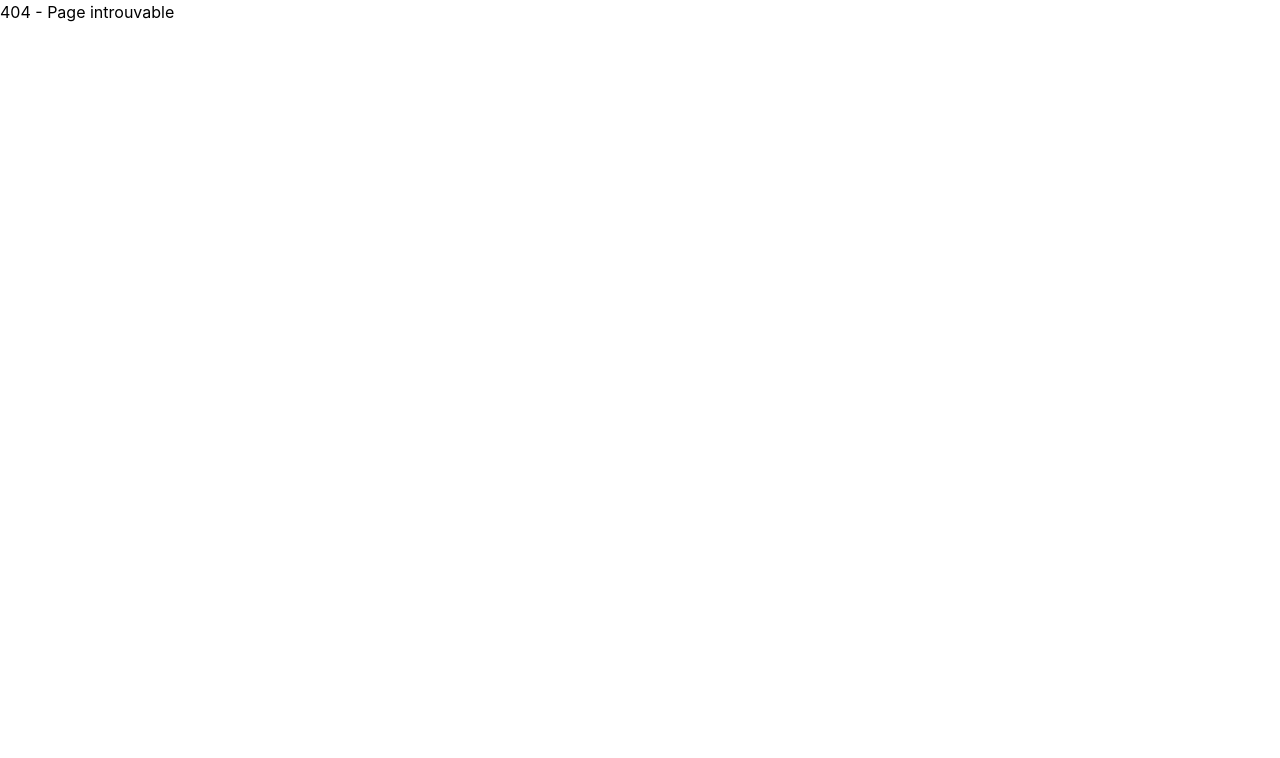
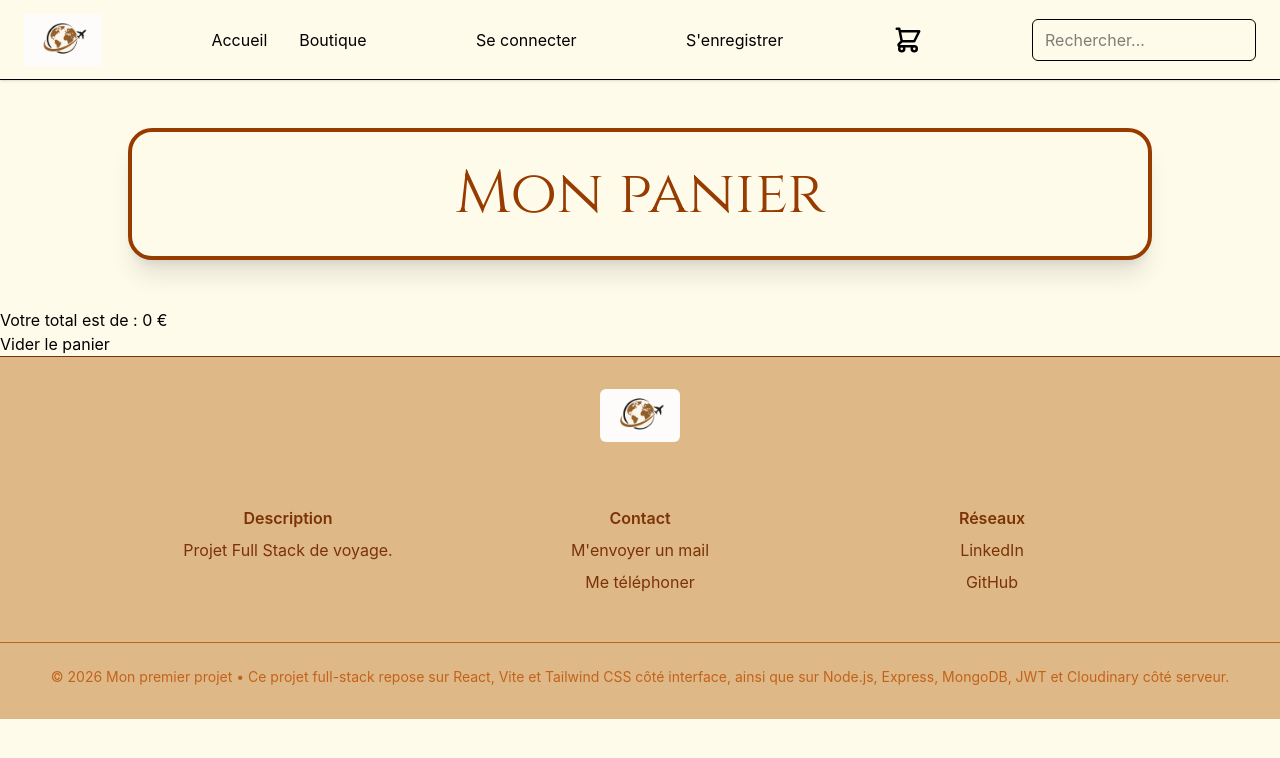
Before and after one commit to cyrilfoucher/first-fullstack, a React (Vite) app in the folder frontend/: page /panier in a window 1280 px wide. Before the commit this address had no page. Shown: the top 758 px of the page. Built offline with nearby package versions, Linux system fonts and the light colour scheme.

Commit message:
feat: ajout du panier avec Context API et gestion des quantités

```diff
--- a/frontend/src/components/common/navbar/NavActions.jsx
+++ b/frontend/src/components/common/navbar/NavActions.jsx
@@ -1,8 +1,13 @@
 import { NavLink } from "react-router-dom";
 import SearchBar from "../../ui/SearchBar.jsx";
 import { useNavigate } from "react-router-dom";
+import { HiOutlineShoppingCart } from "react-icons/hi";
+import { useContext } from "react";
+import CartContext from "../../../contexts/CartContext.jsx";
 
 function NavbarActions() {
+  const { panier } = useContext(CartContext);
+  const nombreArticles = panier.reduce((total, item) => total + item.quantite, 0);
   const token = localStorage.getItem("token");
   const navigate = useNavigate();
   function logout() {
@@ -33,6 +38,15 @@ function NavbarActions() {
           <NavLink to="/register">S'enregistrer</NavLink>
         </>
       )}
+      <NavLink to="/panier" className="relative">
+        <HiOutlineShoppingCart className="text-3xl" />
+
+        {nombreArticles > 0 && (
+          <span className="absolute -top-2 -right-2 flex h-5 w-5 items-center justify-center rounded-full bg-red-600 text-xs text-white">
+            {nombreArticles}
+          </span>
+        )}
+      </NavLink>
 
       <SearchBar />
     </>
--- a/frontend/src/contexts/CartContext.jsx
+++ b/frontend/src/contexts/CartContext.jsx
@@ -4,7 +4,69 @@ const CartContext = createContext();
 
 export function CartProvider({ children }) {
   const [panier, setPanier] = useState([]);
-  return <CartContext.Provider value={{ panier, setPanier }}>{children}</CartContext.Provider>;
+  function ajouterAuPanier(produit) {
+    const itemExistant = panier.find((item) => item.produit._id === produit._id);
+
+    if (itemExistant) {
+      setPanier(
+        panier.map((item) => {
+          if (item.produit._id === produit._id) {
+            return {
+              ...item,
+              quantite: item.quantite + 1,
+            };
+          }
+
+          return item;
+        })
+      );
+
+      return;
+    }
+
+    setPanier([
+      ...panier,
+      {
+        produit,
+        quantite: 1,
+      },
+    ]);
+  }
+  function removeProduit(produit) {
+    const itemExistant = panier.find((item) => item.produit._id === produit._id);
+    if (itemExistant.quantite === 1) {
+      setPanier(panier.filter((item) => item.produit._id !== produit._id));
+      return;
+    } else {
+      setPanier(
+        panier.map((item) => {
+          if (item.produit._id === produit._id) {
+            return {
+              ...item,
+              quantite: item.quantite - 1,
+            };
+          }
+
+          return item;
+        })
+      );
+
+      return;
+    }
+  }
+  function deleteProduit(produit) {
+    setPanier(panier.filter((item) => item.produit._id !== produit._id));
+  }
+  function clearPanier() {
+    setPanier([]);
+  }
+  return (
+    <CartContext.Provider
+      value={{ panier, setPanier, ajouterAuPanier, removeProduit, deleteProduit, clearPanier }}
+    >
+      {children}
+    </CartContext.Provider>
+  );
 }
 
 export default CartContext;
--- a/frontend/src/pages/Boutique.jsx
+++ b/frontend/src/pages/Boutique.jsx
@@ -7,7 +7,7 @@ function Boutique() {
   const [loading, setLoading] = useState(false);
   const [error, setError] = useState("");
   const [produits, setProduits] = useState([]);
-  const { panier, setPanier } = useContext(CartContext);
+  const { ajouterAuPanier } = useContext(CartContext);
   useEffect(() => {
     async function chargerProduits() {
       setError("");
@@ -27,35 +27,6 @@ function Boutique() {
   if (loading) {
     return <p>Chargement...</p>;
   }
-  function ajouterAuPanier(produit) {
-    const itemExistant = panier.find((item) => item.produit._id === produit._id);
-
-    if (itemExistant) {
-      setPanier(
-        panier.map((item) => {
-          if (item.produit._id === produit._id) {
-            return {
-              ...item,
-              quantite: item.quantite + 1,
-            };
-          }
-
-          return item;
-        })
-      );
-
-      return;
-    }
-
-    setPanier([
-      ...panier,
-      {
-        produit,
-        quantite: 1,
-      },
-    ]);
-  }
-  console.log(panier);
   return (
     <>
       <PageHeader title="Boutique" />
--- /dev/null
+++ b/frontend/src/pages/Panier.jsx
@@ -0,0 +1,30 @@
+import { useContext } from "react";
+import CartContext from "../contexts/CartContext";
+import PageHeader from "../components/common/header/PageHeader";
+
+function Panier() {
+  const { panier, removeProduit, deleteProduit, ajouterAuPanier, clearPanier } =
+    useContext(CartContext);
+  const prixTotal = panier.reduce((total, item) => total + item.produit.prix * item.quantite, 0);
+
+  return (
+    <>
+      <PageHeader title="Mon panier" />
+      {panier.map((item) => (
+        <div key={item.produit._id}>
+          <img src={item.produit.image} alt={item.produit.description} />
+          <p>{item.produit.titre}</p>
+          <p>{item.produit.prix} €</p>
+          <p>Quantité : {item.quantite}</p>
+          <p>Sous-total: {item.quantite * item.produit.prix} €</p>
+          <button onClick={() => ajouterAuPanier(item.produit)}>+</button>
+          <button onClick={() => removeProduit(item.produit)}>-</button>
+          <button onClick={() => deleteProduit(item.produit)}>Supprimer</button>
+        </div>
+      ))}
+      <h2>Votre total est de : {prixTotal} €</h2>
+      <button onClick={clearPanier}>Vider le panier</button>
+    </>
+  );
+}
+export default Panier;
--- a/frontend/src/routes/AppRoutes.jsx
+++ b/frontend/src/routes/AppRoutes.jsx
@@ -12,6 +12,7 @@ import Produits from "../pages/admin/Produits.jsx";
 import AjouterProduit from "../pages/admin/AjouterProduit.jsx";
 import ModifierProduit from "../pages/admin/ModifierProduit.jsx";
 import ProtectedRoute from "./ProtectedRoute.jsx";
+import Panier from "../pages/Panier.jsx";
 
 function AppRoutes() {
   return (
@@ -21,6 +22,7 @@ function AppRoutes() {
         <Route path="/login" element={<Login />} />
         <Route path="/register" element={<Register />} />
         <Route path="/boutique" element={<Boutique />} />
+        <Route path="/panier" element={<Panier />} />
         <Route
           path="/compte"
           element={
```
